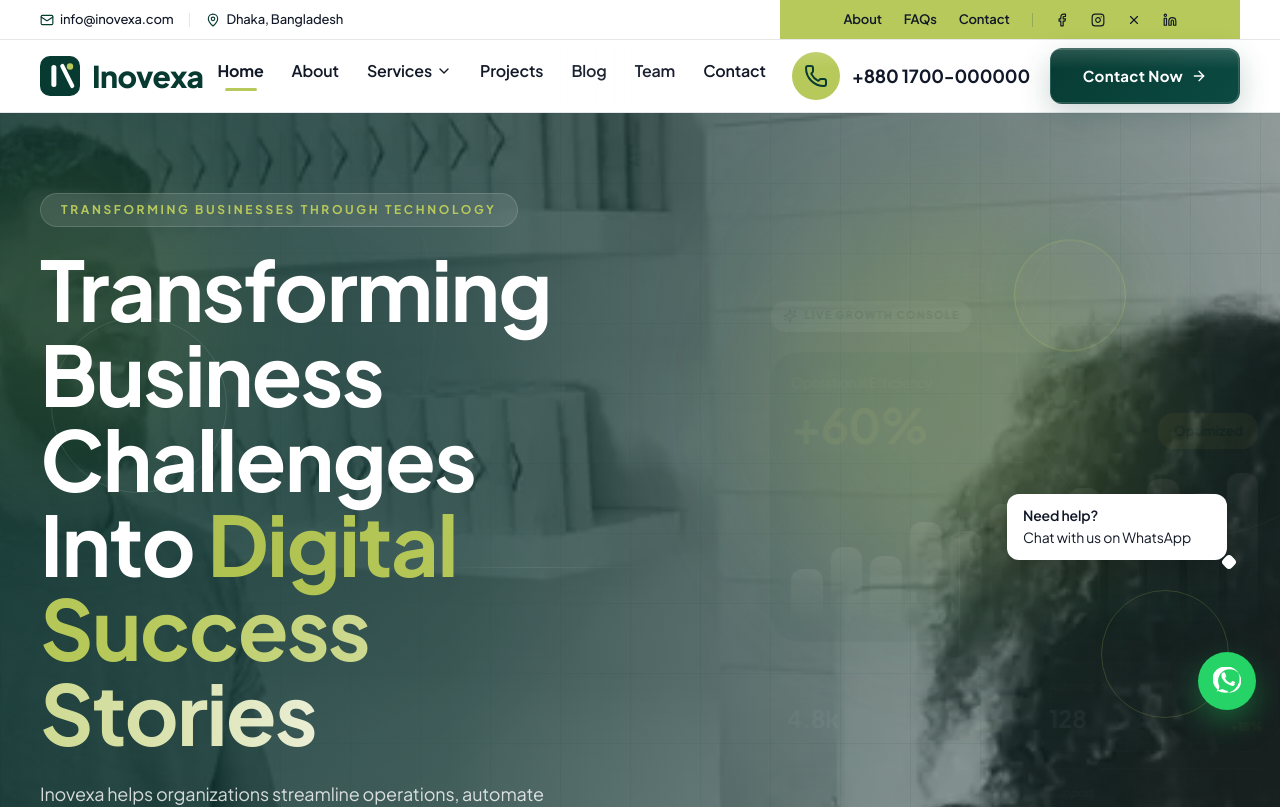
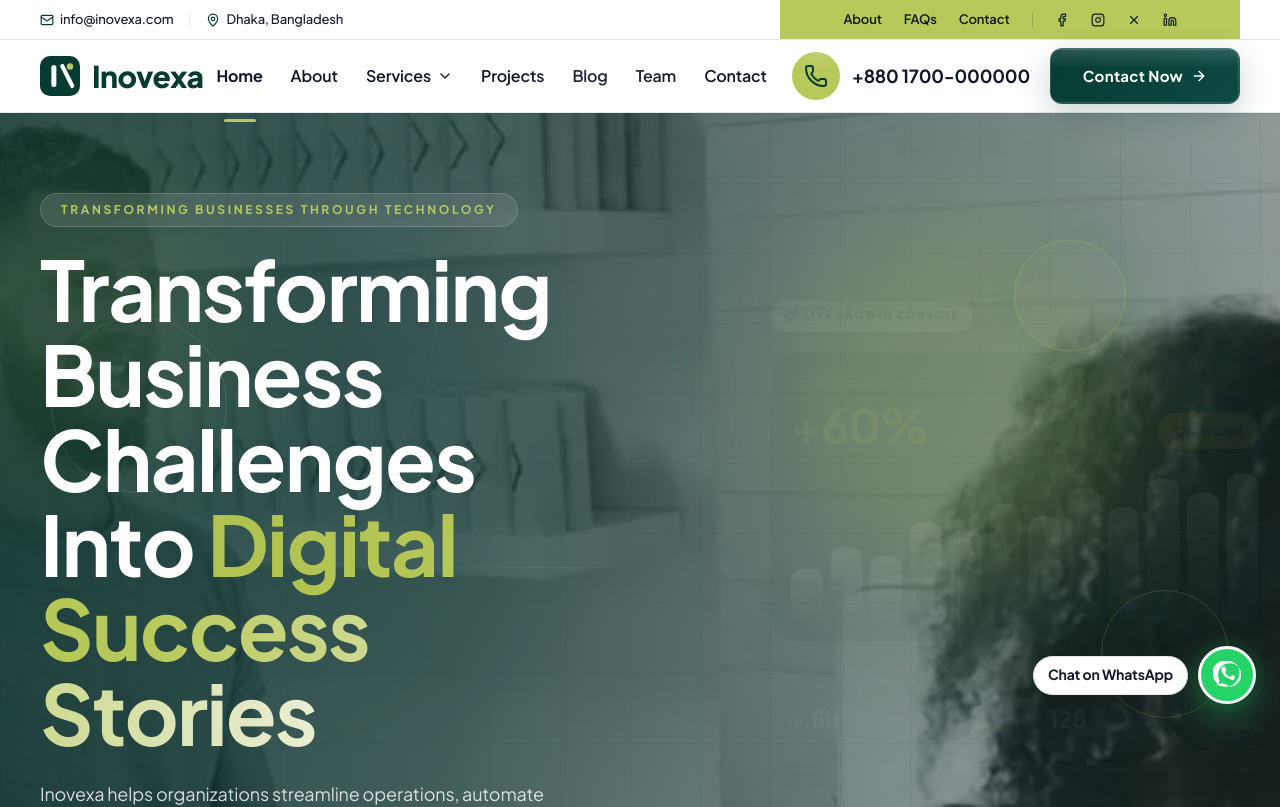
Before and after one commit to atef5922/Business-Agency-Website, a Next.js app: page / in a window 1280 px wide. Shown: the top 807 px of the page. Built offline with nearby package versions, Linux system fonts and the light colour scheme.

Commit message:
Update UI

```diff
--- a/src/components/layout/Footer.tsx
+++ b/src/components/layout/Footer.tsx
@@ -49,7 +49,8 @@ export function Footer() {
                   placeholder="Enter your work email"
                   className="h-12 rounded-full border border-white/20 bg-white/12 px-5 text-white outline-none placeholder:text-white/55 focus:border-[#B7C95A] focus:ring-2 focus:ring-[#B7C95A]/30"
                 />
-                <button className="shine inline-flex items-center justify-center rounded-full bg-[#B7C95A] px-5 py-3 font-black text-[#072F2B] shadow-[0_16px_34px_rgba(183,201,90,.28)] transition duration-300 hover:-translate-y-1 hover:bg-[#A9BD49] relative overflow-hidden before:absolute before:inset-0 before:-z-10 before:bg-[linear-gradient(120deg,transparent,rgba(255,255,255,.34),transparent)] before:translate-x-[-140%] before:transition-transform before:duration-700 before:opacity-0 hover:before:translate-x-[140%] hover:before:opacity-70">
+                <button className="shine inline-flex items-center justify-center rounded-full bg-[#B7C95A] px-5 py-3 font-black text-[#072F2B] shadow-[0_16px_34px_rgba(183,201,90,.28)] transition duration-300 hover:-translate-y-1 hover:bg-[#A9BD49] relative overflow-hidden before:absolute before:inset-0 before:-z-10 before:bg-[linear-gradient(120deg,transparent,rgba(255,255,255,.34),transparent)] before:translate-x-[-140%] before:transition-transform before:duration-700 before:opacity-0 hover:before:translate-x-[140%] hover:before:opacity-70"
+                >
                   Subscribe
                 </button>
               </form>
--- a/src/components/layout/Navbar.tsx
+++ b/src/components/layout/Navbar.tsx
@@ -113,30 +113,33 @@ export function Navbar() {
           }`}
         >
           <div
-            className={`${headerContainer} grid h-[72px] items-center lg:h-[72px] lg:grid ${headerColumns}`}
+            className={`${headerContainer} flex items-center justify-between h-[72px] lg:grid lg:h-[72px] ${headerColumns}`}
           >
             <Link href="/" className="relative z-20 flex h-full shrink-0 items-center" aria-label="Inovexa home">
               <BrandLogo />
             </Link>
 
-            <nav className="hidden min-w-0 lg:flex lg:justify-self-center">
+            <nav className="hidden min-w-0 lg:flex lg:items-center lg:justify-self-center lg:h-full">
               <div className="flex h-full items-center gap-[28px]">
                 {links.map((link) => {
                   const isServices = link.label === "Services";
                   const isActive = isActiveLink(link.href);
 
                   return (
-                    <div key={link.href} className="group relative inline-flex items-center pb-[10px]">
+                    <div
+                      key={link.href}
+                      className="group relative inline-flex h-full items-center justify-center"
+                    >
                       <Link
                         href={link.href}
-                        className={`relative inline-flex h-full min-w-0 items-center gap-1 whitespace-nowrap transition-colors duration-300 hover:text-[#073B32] ${
+                        className={`relative inline-flex h-full min-w-0 items-center justify-center gap-[6px] whitespace-nowrap py-0 leading-[1] transition-colors duration-300 hover:text-[#073B32] ${
                           isActive ? "font-bold text-[#073B32]" : "font-semibold text-[#111827]"
                         }`}
                       >
                         {link.label}
                         {isServices ? <ChevronDown className="h-4 w-4 shrink-0" /> : null}
                         <span
-                          className={`pointer-events-none absolute left-1/2 bottom-[-8px] h-[3px] w-[32px] -translate-x-1/2 rounded-full bg-[#B7C95A] transition-[transform,opacity] duration-200 ease-out ${
+                          className={`pointer-events-none absolute left-1/2 bottom-[-10px] h-[3px] w-[32px] -translate-x-1/2 rounded-full bg-[#B7C95A] transition-[transform,opacity] duration-200 ease-out ${
                             isActive
                               ? "scale-x-100 opacity-100"
                               : "scale-x-0 opacity-0 group-hover:scale-x-100 group-hover:opacity-100"
--- a/src/components/shared/FloatingActions.tsx
+++ b/src/components/shared/FloatingActions.tsx
@@ -9,9 +9,9 @@ const whatsappMessage = "Hello Inovexa, I want to discuss a project.";
 const whatsappUrl = `https://wa.me/${whatsappNumber}?text=${encodeURIComponent(whatsappMessage)}`;
 
 export function FloatingActions() {
-  const [isPopupVisible, setIsPopupVisible] = useState(false);
+  const [isLabelVisible, setIsLabelVisible] = useState(false);
   const [isScrollTopVisible, setIsScrollTopVisible] = useState(false);
-  const [isPopupPaused, setIsPopupPaused] = useState(false);
+  const [isLabelHovered, setIsLabelHovered] = useState(false);
 
   const showTimeoutRef = useRef<ReturnType<typeof setTimeout> | null>(null);
   const hideTimeoutRef = useRef<ReturnType<typeof setTimeout> | null>(null);
@@ -32,56 +32,57 @@ export function FloatingActions() {
     }
   }, []);
 
-  const hidePopup = useCallback(() => {
-    setIsPopupVisible(false);
+  const hideLabel = useCallback(() => {
+    setIsLabelVisible(false);
   }, []);
 
-  const schedulePopupCycle = useCallback(() => {
+  const scheduleLabelCycle = useCallback(() => {
     clearTimers();
-    if (isPopupPaused) return;
+    if (isLabelHovered) return;
 
     showTimeoutRef.current = setTimeout(() => {
-      setIsPopupVisible(true);
+      setIsLabelVisible(true);
       hideTimeoutRef.current = setTimeout(() => {
-        hidePopup();
+        hideLabel();
       }, 5000);
     }, 3000);
 
     cycleTimeoutRef.current = setTimeout(() => {
-      schedulePopupCycle();
-    }, 25000);
-  }, [clearTimers, hidePopup, isPopupPaused]);
+      scheduleLabelCycle();
+    }, 20000);
+  }, [clearTimers, hideLabel, isLabelHovered]);
 
   const pausePopup = useCallback(() => {
-    setIsPopupPaused(true);
+    setIsLabelHovered(true);
     clearTimers();
-    setIsPopupVisible(true);
+    setIsLabelVisible(true);
   }, [clearTimers]);
 
   const resumePopup = useCallback(
     (immediateRestart = false) => {
-      setIsPopupPaused(false);
+      setIsLabelHovered(false);
       clearTimers();
 
       if (immediateRestart) {
-        if (isPopupVisible) {
+        if (isLabelVisible) {
+          setIsLabelVisible(true);
           hideTimeoutRef.current = setTimeout(() => {
-            setIsPopupVisible(false);
+            hideLabel();
           }, 5000);
           return;
         }
-        setIsPopupVisible(false);
+        setIsLabelVisible(false);
       }
 
-      schedulePopupCycle();
+      scheduleLabelCycle();
     },
-    [clearTimers, isPopupVisible, schedulePopupCycle]
+    [clearTimers, isLabelVisible, hideLabel, scheduleLabelCycle]
   );
 
   useEffect(() => {
-    schedulePopupCycle();
+    scheduleLabelCycle();
     return () => clearTimers();
-  }, [clearTimers, schedulePopupCycle]);
+  }, [clearTimers, scheduleLabelCycle]);
 
   useEffect(() => {
     const onScroll = () => {
@@ -93,9 +94,10 @@ export function FloatingActions() {
     return () => window.removeEventListener("scroll", onScroll);
   }, []);
 
-  const onPopupEnter = () => {
-    setIsPopupPaused(true);
-    setIsPopupVisible(true);
+  const onButtonEnter = () => {
+    setIsLabelHovered(true);
+    clearTimers();
+    setIsLabelVisible(true);
     if (hideTimeoutRef.current) {
       clearTimeout(hideTimeoutRef.current);
       hideTimeoutRef.current = null;
@@ -106,8 +108,9 @@ export function FloatingActions() {
     }
   };
 
-  const onPopupLeave = () => {
-    setIsPopupPaused(false);
+  const onButtonLeave = () => {
+    setIsLabelHovered(false);
+    setIsLabelVisible(false);
     resumePopup(true);
   };
 
@@ -120,48 +123,49 @@ export function FloatingActions() {
 
   return (
     <>
-      <div className="fixed bottom-[82px] right-4 z-[9999] flex flex-col items-center gap-3 sm:bottom-[90px] sm:right-6">
-        <div
-          className="relative"
-          onMouseEnter={onPopupEnter}
-          onMouseLeave={onPopupLeave}
-          onTouchStart={onPopupEnter}
-          onTouchEnd={onPopupLeave}
+      <div className="fixed right-4 bottom-[84px] z-[9999] flex items-center gap-2.5 sm:bottom-[96px] sm:right-6">
+        <AnimatePresence>
+          {isLabelVisible ? (
+            <motion.span
+              initial={{ opacity: 0, x: 8, scale: 0.96 }}
+              animate={{ opacity: 1, x: 0, scale: 1 }}
+              exit={{ opacity: 0, x: 8, scale: 0.96 }}
+              transition={{ duration: 0.35, ease: "easeOut" }}
+              className="pointer-events-none whitespace-nowrap rounded-full border border-[#E5E7EB] bg-white px-3.5 py-2 text-[14px] font-bold text-[#111827] shadow-[0_10px_30px_rgba(0,0,0,0.12)]"
+              onMouseEnter={onButtonEnter}
+              onMouseLeave={onButtonLeave}
             >
-          <AnimatePresence>
-            {isPopupVisible ? (
-              <motion.div
-                initial={{ opacity: 0, y: 8 }}
-                animate={{ opacity: 1, y: 0, scale: [1, 1.02, 1] }}
-                exit={{ opacity: 0, y: 8 }}
-                transition={{ duration: 0.4, ease: "easeOut" }}
-                className="absolute bottom-16 right-0 w-[220px] max-w-[220px] rounded-xl bg-white px-4 py-3 text-[#111827] shadow-[0_12px_28px_rgba(0,0,0,0.20)] sm:bottom-20"
-                onMouseEnter={pausePopup}
-                onMouseLeave={() => resumePopup(true)}
-                onTouchStart={pausePopup}
-                onTouchEnd={() => resumePopup(true)}
-              >
-                <p className="text-[13px] font-semibold leading-5 text-[#111827] sm:text-sm">
-                  <span className="hidden sm:inline">Need help?</span>
-                  <span className="sm:hidden">Chat with us</span>
-                </p>
-                <p className="mt-0.5 text-[13px] leading-5 text-[#111827] sm:text-sm">Chat with us on WhatsApp</p>
-                <span className="pointer-events-none absolute -right-2 bottom-[-8px] h-3 w-3 rotate-45 rounded-sm bg-white shadow-[1px_1px_4px_rgba(0,0,0,0.1)]" />
-              </motion.div>
+              <span className="sm:hidden">WhatsApp</span>
+              <span className="hidden sm:inline">Chat on WhatsApp</span>
+            </motion.span>
           ) : null}
         </AnimatePresence>
-        </div>
+
+        <div
+          className="relative h-[58px] w-[58px] sm:h-[58px] sm:w-[58px]"
+          onMouseEnter={onButtonEnter}
+          onMouseLeave={onButtonLeave}
+          onTouchStart={onButtonEnter}
+          onTouchEnd={onButtonLeave}
+        >
+          <motion.span
+            className="pointer-events-none absolute inset-0 rounded-full"
+            style={{ backgroundColor: "rgba(37, 211, 102, 0.25)" }}
+            initial={{ scale: 1, opacity: 0.45 }}
+            animate={{ scale: [1, 1.45], opacity: [0.45, 0] }}
+            transition={{ repeat: Number.POSITIVE_INFINITY, duration: 2, ease: "easeOut" }}
+          />
 
           <a
             href={whatsappUrl}
             target="_blank"
             rel="noopener noreferrer"
             aria-label="Contact us on WhatsApp"
-          className="grid h-[52px] w-[52px] place-items-center rounded-full bg-[#25D366] shadow-[0_12px_30px_rgba(37,211,102,0.35)] transition duration-300 hover:-translate-y-1 hover:scale-[1.04] sm:h-[58px] sm:w-[58px]"
-          onMouseEnter={pausePopup}
-          onMouseLeave={() => resumePopup(true)}
-          onTouchStart={pausePopup}
-          onTouchEnd={() => resumePopup(true)}
+            className="relative z-10 flex h-[58px] w-[58px] items-center justify-center rounded-full border-[3px] border-[#FFFFFF] bg-[#25D366] shadow-[0_14px_35px_rgba(37,211,102,0.35)] transition duration-300 hover:-translate-y-1 hover:scale-[1.05]"
+            onMouseEnter={onButtonEnter}
+            onMouseLeave={onButtonLeave}
+            onTouchStart={onButtonEnter}
+            onTouchEnd={onButtonLeave}
           >
             <svg width="28" height="28" viewBox="0 0 24 24" fill="none" aria-hidden="true">
               <path
@@ -170,6 +174,7 @@ export function FloatingActions() {
               />
             </svg>
           </a>
+        </div>
       </div>
 
       <AnimatePresence>
```
Also changed, not shown: src/components/cards/TeamCard.tsx (+17 -55 lines), src/components/sections/ContactForm.tsx (+8 -4 lines), src/components/sections/FAQAccordion.tsx (+11 -8 lines), src/components/sections/HomeSections.tsx (+30 -94 lines), src/components/sections/TestimonialSlider.tsx (+0 -10 lines). Lines whose indentation alone changed are shown as unchanged.
